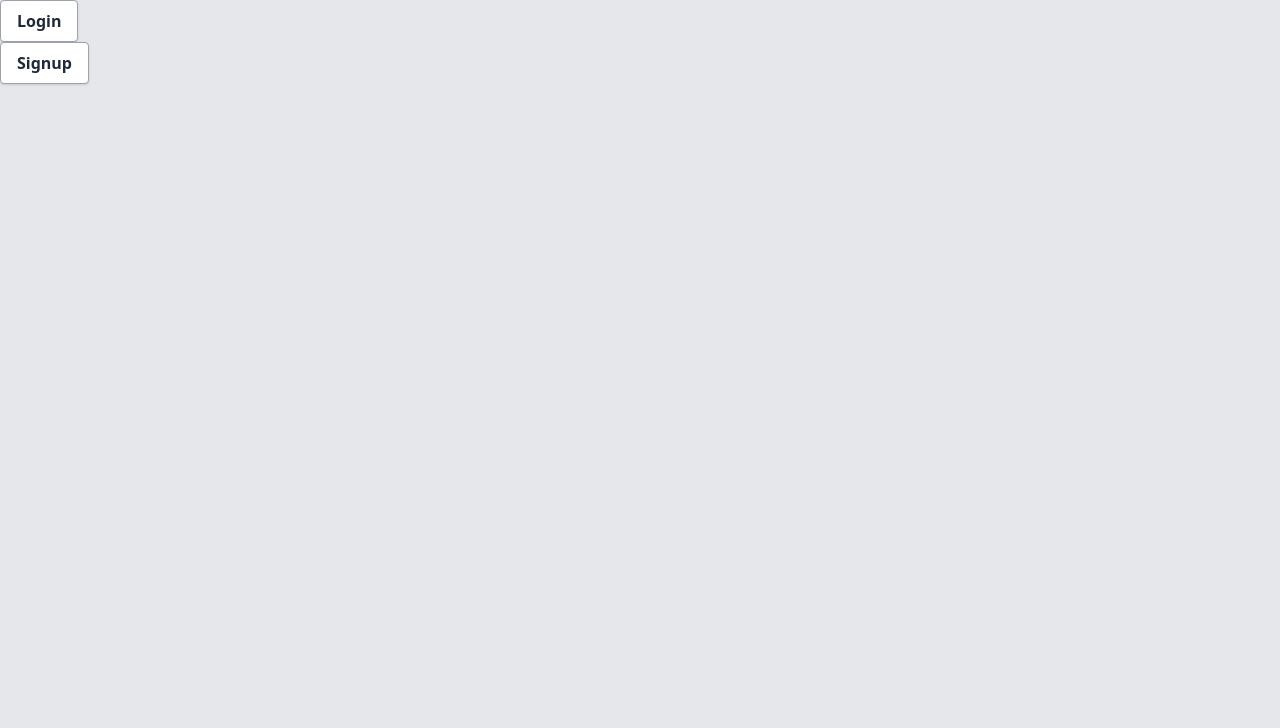
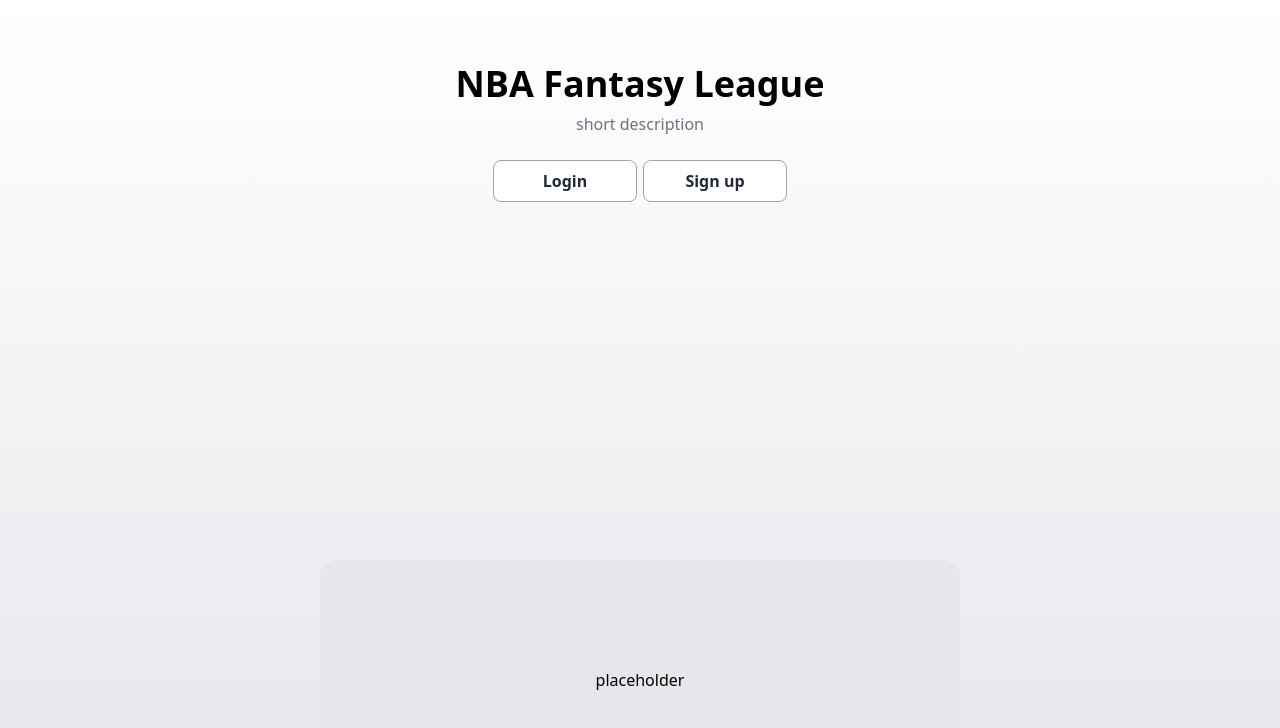
Before and after one commit to emanpecson/nba-fantasy-league, a Next.js app: page / in a window 1280 px wide. Shown: the top 728 px of the page. Built offline with nearby package versions, Linux system fonts and the light colour scheme.

Commit message:
style: :lipstick: setup layout for landing page

```diff
--- a/src/app/layout.tsx
+++ b/src/app/layout.tsx
@@ -1,21 +1,21 @@
-import './globals.css'
-// import { Inter } from 'next/font/google'
+import './globals.css';
+import { Inter } from 'next/font/google';
 
-// const inter = Inter({ subsets: ['latin'] })
+const inter = Inter({ subsets: ['latin'] });
 
-// export const metadata = {
-//   title: 'NBA Fantasy League',
-//   description: 'Generated by create next app',
-// }
+export const metadata = {
+  title: 'NBA Fantasy League',
+  description: 'by Emanuel Pecson',
+};
 // used for keywords searches via google
 // note: should not manually add <head> tags, instead refer to metadata API
 
-export default function RootLayout({ children, }: { children: React.ReactNode; }) {
-	return (
-		<html lang="en" className="h-full bg-gray-200">
-			<body className="h-full">
-				{ children }
-			</body>
-		</html>
-	)
+export default function RootLayout({ children }: { children: React.ReactNode }) {
+  return (
+    <html lang="en" className="h-full bg-gradient-to-b from-white to-gray-200">
+      <body>
+        <div className="h-screen py-10 px-10">{children}</div>
+      </body>
+    </html>
+  );
 }
--- a/src/app/page.tsx
+++ b/src/app/page.tsx
@@ -1,18 +1,26 @@
 import RouteButton from '@/components/RouteButton';
 
-export default function Home() {
-	return (
-		<div>
-			<div>
-				<RouteButton route='/login'>
-					Login
-				</RouteButton>
-			</div>
-			<div>
-				<RouteButton route='/signup'>
-					Signup
-				</RouteButton>
-			</div>
-		</div>
-	)
+export default function LandingPage() {
+  return (
+    <div className="flex justify-center h-full">
+      <div>
+        {/* header */}
+        <div className="py-6">
+          <h1 className="text-4xl font-semibold">NBA Fantasy League</h1>
+          <p className="flex justify-center pt-2 text-gray-500">short description</p>
+        </div>
+
+        {/* action buttons */}
+        <div className="flex space-x-1.5 justify-center">
+          <RouteButton route="/login">Login</RouteButton>
+          <RouteButton route="/signup">Sign up</RouteButton>
+        </div>
+
+        {/* app image */}
+      </div>
+      <div className="bg-gray-200 bottom-0 absolute h-60 w-[40rem] rounded-2xl">
+        <p className="flex justify-center place-items-center h-full">placeholder</p>
+      </div>
+    </div>
+  );
 }
--- a/src/components/RouteButton.tsx
+++ b/src/components/RouteButton.tsx
@@ -1,16 +1,23 @@
 'use client';
 
-import { useRouter } from "next/navigation";
+import { useRouter } from 'next/navigation';
 
-export default function RouteButton({ children, route }: { children: React.ReactNode, route: string }) {
-	const router = useRouter();
+export default function RouteButton({
+  children,
+  route,
+}: {
+  children: React.ReactNode;
+  route: string;
+}) {
+  const router = useRouter();
 
-	return (
-		<button
-			className="bg-white hover:bg-gray-100 text-gray-800 font-semibold py-2 px-4 border border-gray-400 rounded shadow"
-			onClick={() => { router.push(route) }}
-		>
-			{ children }
-		</button>
-	)
+  return (
+    <button
+      className="bg-white hover:bg-gray-100 text-gray-800 font-semibold py-2 w-36 border border-gray-400 rounded-lg"
+      onClick={() => {
+        router.push(route);
+      }}>
+      {children}
+    </button>
+  );
 }
```
